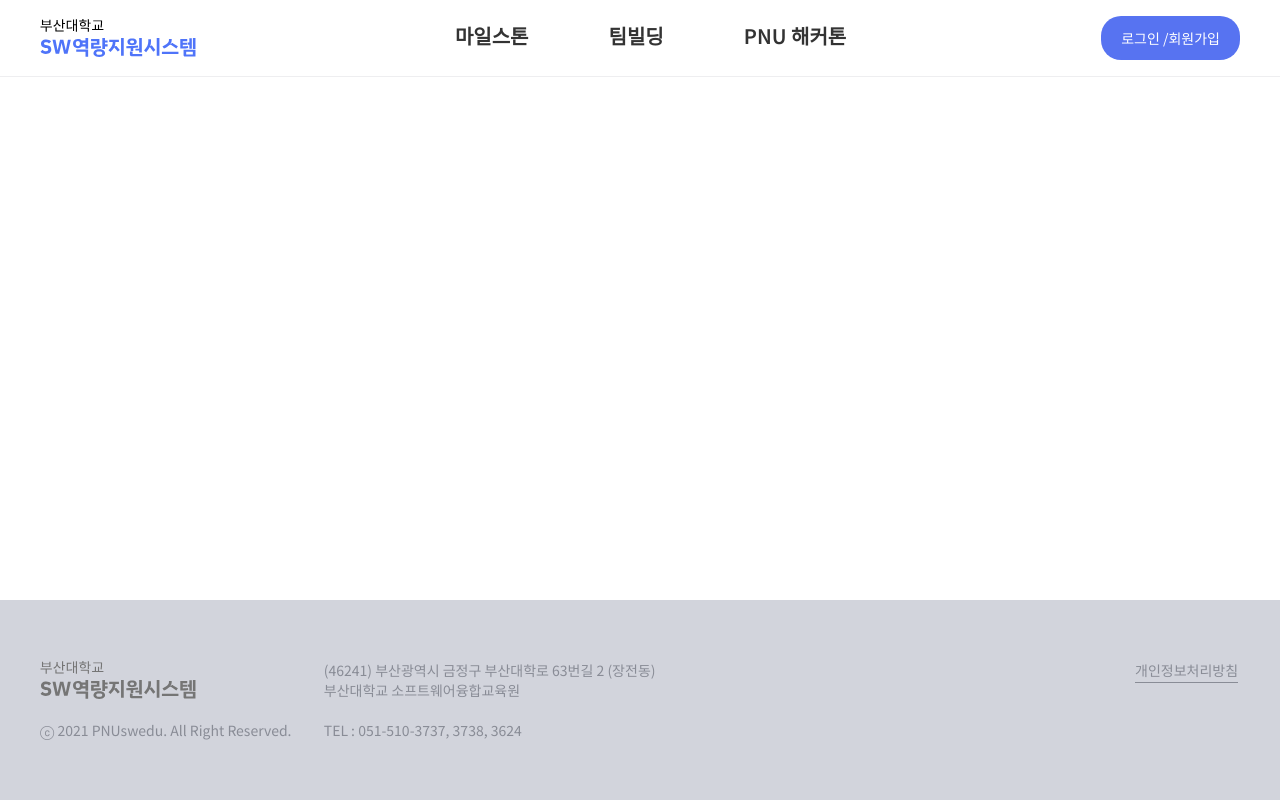
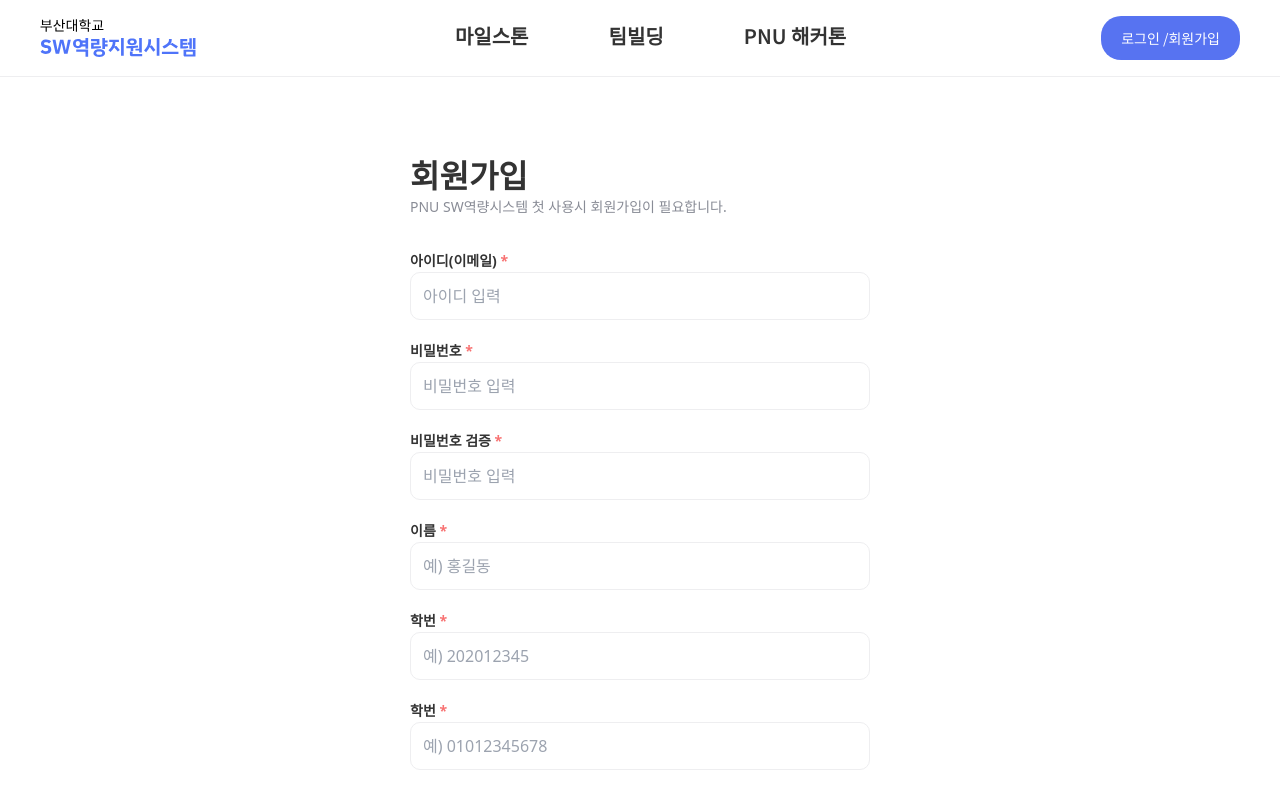
Before and after one commit to SW-CSS/sw-css, a Next.js app in the folder frontend/: page /sign-up in a window 1280 px wide. Shown: the top 800 px of the page. Built offline with nearby package versions, Linux system fonts and the light colour scheme.

Commit message:
feat: 첫번째 회원가입 컴포넌트 회원가입 페이지에 추가
#53

```diff
--- a/frontend/src/app/(auth)/sign-up/page.tsx
+++ b/frontend/src/app/(auth)/sign-up/page.tsx
@@ -1,3 +1,40 @@
-const Page = () => <div>회원가입 페이지</div>;
+'use client';
+
+import { useEffect, useState } from 'react';
+
+import PageTitle from '@/app/components/PageTitle';
+
+import SignUpFirstPage, { FirstInfo } from './components/SignUpFirstPage';
+
+type UserInformation = FirstInfo;
+
+const Page = () => {
+  const [userInfo, setUserInfo] = useState<UserInformation>({
+    email: '',
+    password: '',
+    name: '',
+    studentId: '',
+    phoneNumber: '',
+  });
+  const [isPhaseOne, setIsPhaseOne] = useState<boolean>(true);
+
+  const handleNextButtonClick = (value: FirstInfo) => {
+    setUserInfo((prev) => ({ ...prev, ...value }));
+    setIsPhaseOne(false);
+  };
+
+  useEffect(() => {
+    console.log(JSON.stringify(userInfo, null, 2));
+  }, [userInfo]);
+
+  return (
+    <div className="w-sign mx-auto pb-10 pt-14 lg:pt-20">
+      <div className="flex flex-col gap-10 p-5 lg:pt-20">
+        <PageTitle title="회원가입" description="PNU SW역량시스템 첫 사용시 회원가입이 필요합니다." urlText="" url="" />
+        {isPhaseOne && <SignUpFirstPage handleSubmitButtonClick={handleNextButtonClick} />}
+      </div>
+    </div>
+  );
+};
 
 export default Page;
```
